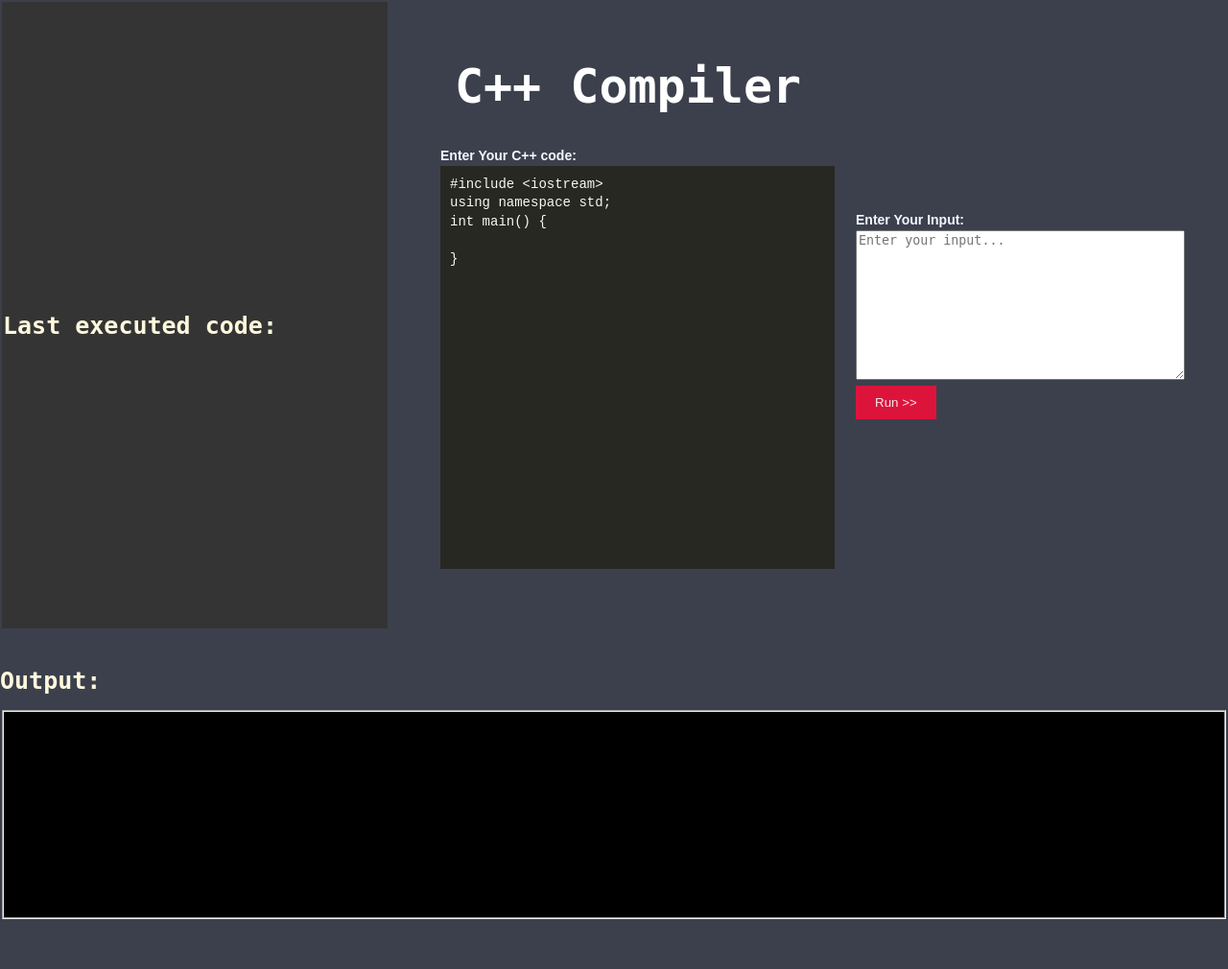
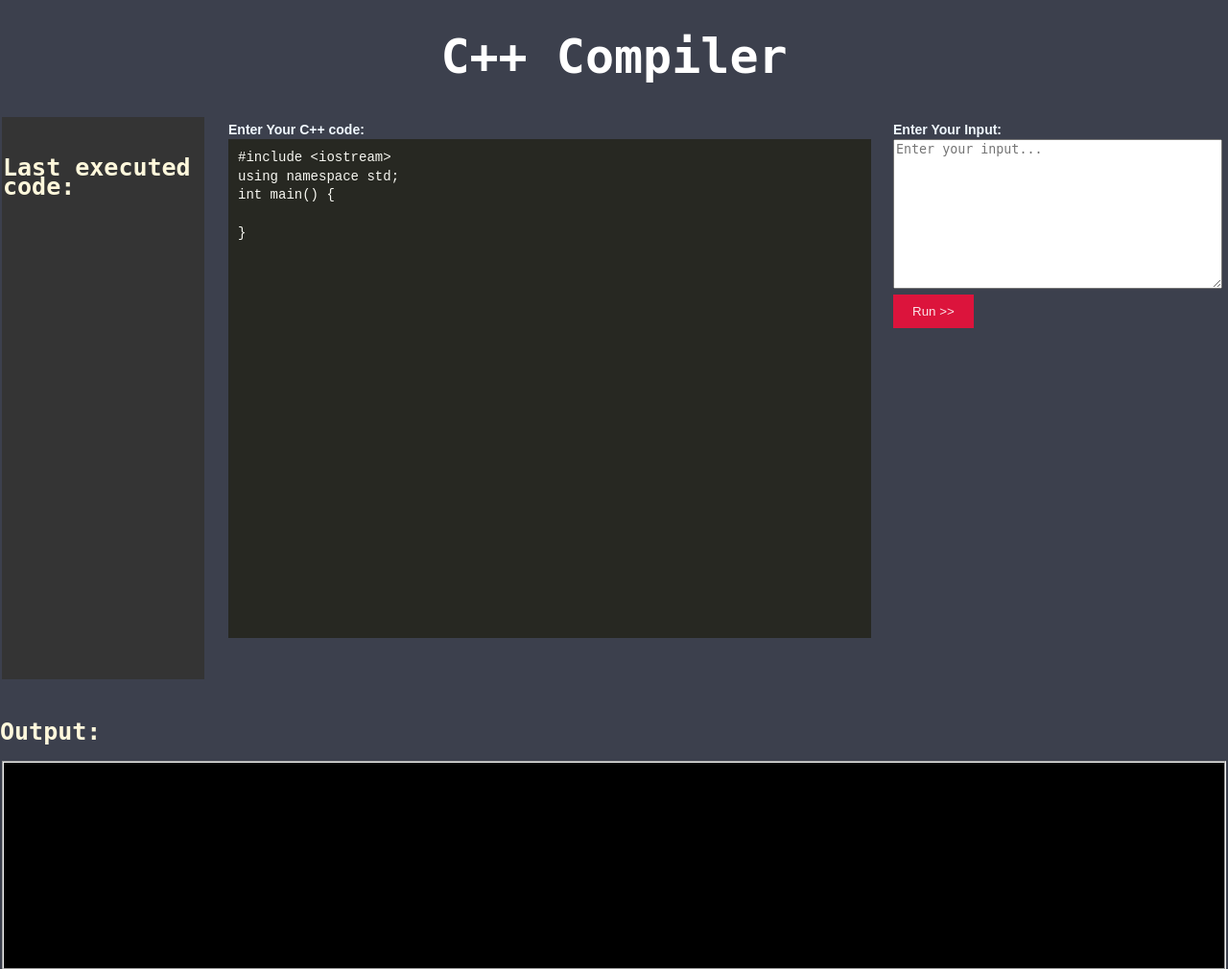
Before and after one commit to Srivatsanb123/CPP_Compiler, a Flask app: page / in a window 1280 px wide. Shown: the top 1010 px of the page at 96% size. Before the commit the page ends 958 px from the top, so only its background shows below. Run offline with Flask 3, Linux system fonts and the light colour scheme; data comes from the database, SQL or seed files in the repository; lists and menus that the app fills with data are empty.

Commit message:
C++ Compiler

```diff
--- a/templates/history.html
+++ b/templates/history.html
@@ -1,9 +1,6 @@
 <!DOCTYPE html>
 <html lang="en">
     <head>
-        <meta charset="UTF-8">
-        <meta http-equiv="X-UA-Compatible" content="IE=edge">
-        <meta name="viewport" content="width=device-width, initial-scale=1.0">
         <link rel="icon" type="image/x-icon" href="https://icon-library.com/images/history-icon/history-icon-0.jpg">
         <title>History</title>
         <style>
--- a/templates/index.html
+++ b/templates/index.html
@@ -1,9 +1,6 @@
 <!DOCTYPE html>
 <html lang="en">
     <head>
-        <meta charset="UTF-8">
-        <meta http-equiv="X-UA-Compatible" content="IE=edge">
-        <meta name="viewport" content="width=device-width, initial-scale=1.0">
         <link rel="icon" type="image/x-icon" href="https://upload.wikimedia.org/wikipedia/commons/thumb/1/18/ISO_C%2B%2B_Logo.svg/1200px-ISO_C%2B%2B_Logo.svg.png">
         <style>
             body {
@@ -15,15 +12,17 @@
                 padding: 0;
                 margin: 0;
             }
-            form {
-                margin: 20px;
-                margin-left: 30px;
+            fieldset{
+                background-color: black;
+                height: 200px;
+                color: white;
             }
             h1 {
                 text-align: center;
                 font-family:monospace;
                 font-size: 50px;
-                padding-top: 22px;
+                padding:50px 0px 50px 0px;
+                margin:0px 0px;
                 color: white;
             }
             h2 {
@@ -32,7 +31,43 @@
                 padding-top: 22px;
                 color: cornsilk;
             }
-            /* Reset some default textarea styles */
+            a {
+                color: white;
+                padding: 10px 10px;
+                text-decoration: none;
+                position: relative;
+                left: 120px;
+            }
+            a:hover{
+                background-color:black;
+            }
+            table{
+                margin: 0px 0px;
+                padding: 0px 0px;
+                vertical-align: top;
+            }
+            table th{
+                text-align: left;
+                vertical-align: top;
+            }
+            form table th{
+                padding-left: 20px;
+            }
+            label{
+                color: aliceblue;
+            }
+            button {
+                background-color:crimson;
+                color: #ffffffe4;
+                padding: 10px 20px;
+                border: none;
+                cursor: pointer;
+                text-align: center;
+                text-decoration: none;
+            }
+            button:hover {
+                background-color: #666;
+            }
             .cppcode {
                 border: none;
                 outline: none;
@@ -42,20 +77,14 @@
                 font-size: 14px;
                 padding: 10px;
                 line-height: 1.4;
-            }
-
-            /* Apply code editor styles */
-            .cppcode {
-                width: 100%;
-                height: 400px; /* Adjust the height as needed */
+                width: 650px;
+                height: 500px;
                 background-color: #272822;
                 color: #F8F8F2;
                 display: block;
                 white-space: pre;
                 tab-size: 4;
             }
-
-            /* Add scrollbar styles */
             .cppcode::-webkit-scrollbar {
                 width: 12px;
             }
@@ -72,11 +101,6 @@
                 width: 100%;
                 overflow-x: auto;
             }
-            fieldset{
-                background-color: black;
-                height: 200px;
-                color: white;
-            }
             .fieldset-container::-webkit-scrollbar {
                 width: 12px;
             }
@@ -89,21 +113,6 @@
                 background-color: #75715e;
                 border-radius: 6px;
             }
-            label{
-                color: aliceblue;
-            }
-            button {
-                background-color:crimson;
-                color: #ffffffe4;
-                padding: 10px 20px;
-                border: none;
-                cursor: pointer;
-                text-align: center;
-                text-decoration: none;
-            }
-            button:hover {
-                background-color: #666;
-            }
             .history{
                 width: 400px;
                 background-color: #343434;
@@ -115,27 +124,11 @@
                 overflow-x:auto;
                 color: blanchedalmond;
             }
-            a {
-                color: white;
-                padding: 10px 10px;
-                text-decoration: none;
-                position: relative;
-                left: 120px;
-            }
-            a:hover{
-                background-color:black;
-            }
-            table th{
-                text-align: left;
-            }
-
-            form table th{
-                padding:0px 20px;
-            }
         </style>
         <title>Online C++ Compiler</title>
     </head>
     <body>
+        <h1>C++ Compiler</h1>
         <table>
             <th class="history">
                 <h2>Last executed code:</h2>
@@ -143,11 +136,11 @@
                     <pre class="precode">{{ history[-1][0] }}</pre>
                     <a href="./history" target="_blank">View Full History</a>
                 {% endif %}
+                <br><br>
             </th>
-            <th><form method="POST" autocomplete="off" action="#outputscr">
+            <th class="compiler"><form method="POST" autocomplete="off" action="#outputscr">
                 <table>
                 <th>
-                <h1>C++ Compiler</h1><br>
                 <label>Enter Your C++ code:</label><br>
                 <textarea placeholder="Your Code goes here..." class="cppcode" id="cppcode" name="cppcode" rows="20" cols="80"  onkeydown="preventTab(event)" required>{% if cppcode %}{{cppcode}}{% else %}#include &lt;iostream&gt;
 using namespace std;
@@ -155,7 +148,7 @@ int main() {
 
 }{% endif %}</textarea><br><br>
             </th>
-            <th>
+            <th class="input">
                 <label>Enter Your Input:</label><br>
                 <textarea placeholder="Enter your input..." id="input" name="input" rows="10" cols="40"></textarea><br>
                 <button type="submit">Run >></button>
```
